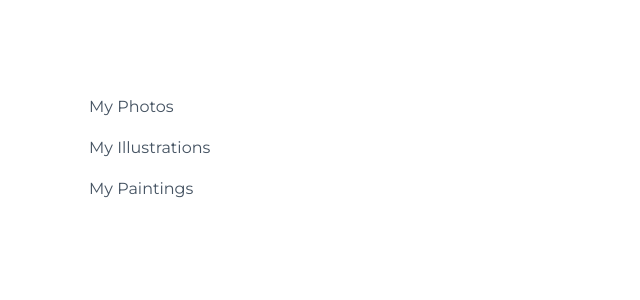
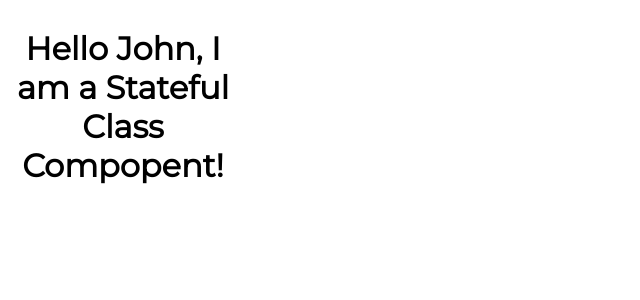
Before and after one commit to JAmcevoy/Functional-Components-Challenge, a React (Create React App) app in the folder my-app/: page / in a window 1280 px wide. Shown: the top 300 px of the page, without its empty margins (0-640 px from the left). Built offline with nearby package versions, Linux system fonts and the light colour scheme.

Commit message:
Class Components - finished

```diff
--- a/my-app/src/App.js
+++ b/my-app/src/App.js
@@ -1,11 +1,11 @@
 import css from './App.module.css';
-import Sidebar from './components/Sidebar';
+import StatefulGreeting from './components/StatefulGreeting';
 
 function App() {
   return (
     <div className={css.App}>
       {/* Add your components here */}
-      <Sidebar />
+      <StatefulGreeting greeting="I am a Stateful Class Compopent" name="John" />
     </div>
   );
 }
--- /dev/null
+++ b/my-app/src/components/StatefulGreeting.js
@@ -0,0 +1,9 @@
+import React from "react";
+
+class StatefulGreeting extends React.Component{
+    render() {
+        return <h1>Hello {this.props.name}, {this.props.greeting}!</h1>
+    }
+}
+
+export default StatefulGreeting;
```
